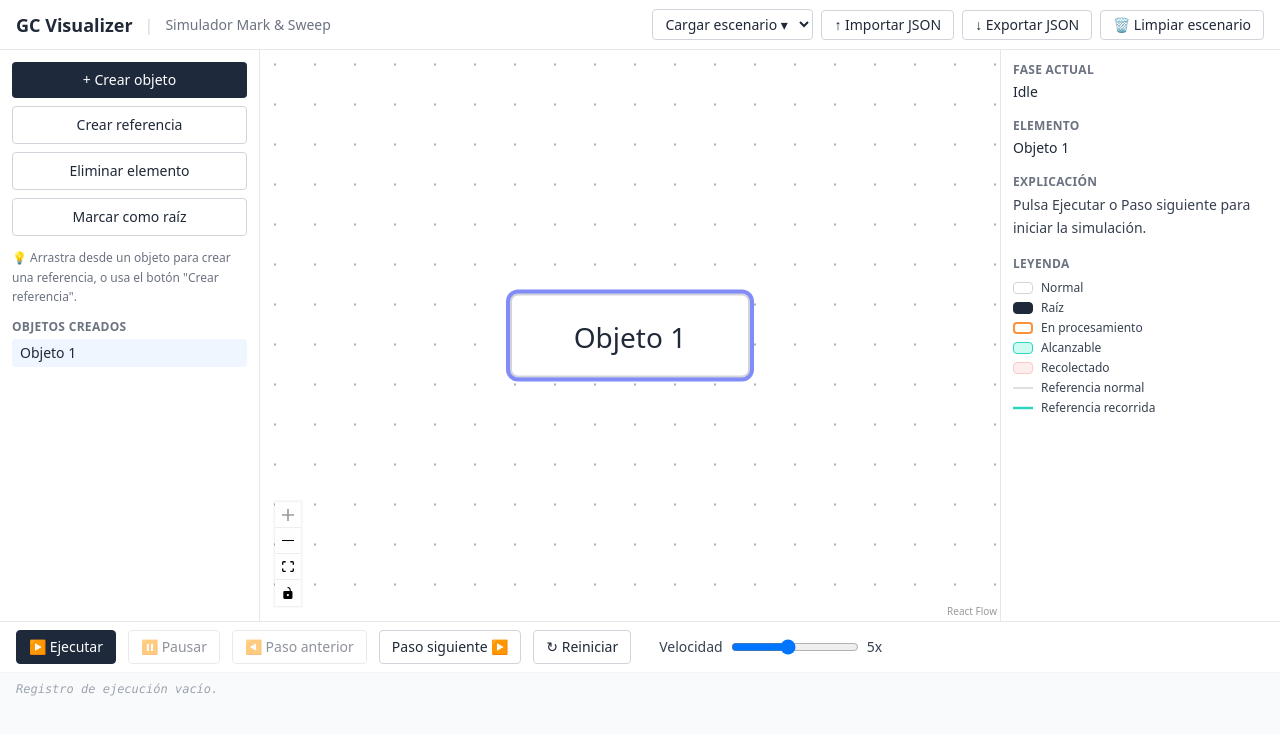
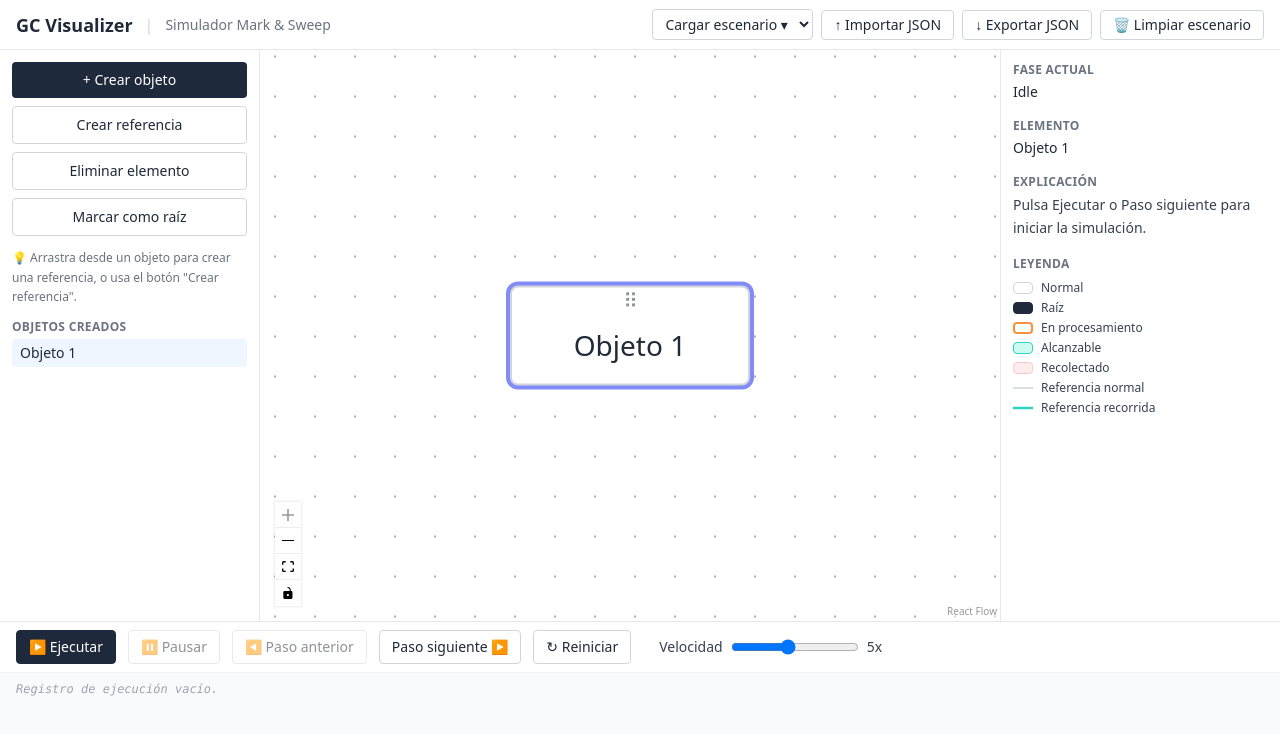
Before and after one commit to JorgeRodr/gc-visualizer, a React (Vite) app: page / in a window 1280 px wide. Both pictures are taken after a click on the button "+ Crear objeto". Shown: the top 734 px of the page. Built offline with nearby package versions, Linux system fonts and the light colour scheme.

Commit message:
fix: add explicit drag handle to object nodes

```diff
--- a/src/presentation/components/graph/GraphCanvas.tsx
+++ b/src/presentation/components/graph/GraphCanvas.tsx
@@ -79,6 +79,7 @@ export function GraphCanvas() {
         type: "object" as const,
         position: obj.position,
         selected: selectedElementId === obj.id,
+        dragHandle: ".object-node-drag-handle",
         data: {
           label: obj.label,
           isRoot: obj.isRoot,
--- a/src/presentation/components/graph/ObjectNode.tsx
+++ b/src/presentation/components/graph/ObjectNode.tsx
@@ -76,8 +76,16 @@ export function ObjectNode({ id, data, selected }: NodeProps<ObjectNodeType>) {
   return (
     <div
       data-testid={`node-${id}`}
-      className={`relative px-4 py-2 rounded border min-w-[120px] text-center select-none cursor-grab active:cursor-grabbing ${className}`}
+      className={`relative pt-4 px-4 pb-2 rounded border min-w-[120px] text-center select-none ${className}`}
     >
+      <div
+        className="object-node-drag-handle absolute top-0 left-0 right-0 h-3 flex items-center justify-center leading-none rounded-t cursor-grab active:cursor-grabbing opacity-50 hover:opacity-100 z-10"
+        title="Arrastrar"
+        aria-label="Arrastrar nodo"
+      >
+        <span className="text-[10px] tracking-tighter">⠿</span>
+      </div>
+
       {isEditing ? (
         <input
           ref={inputRef}
```
